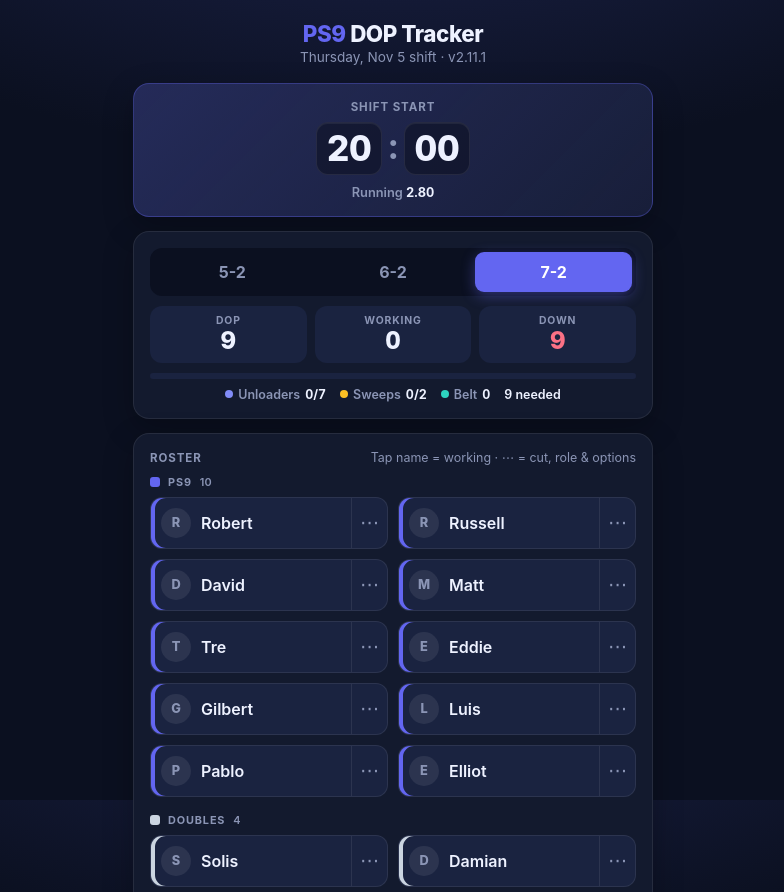
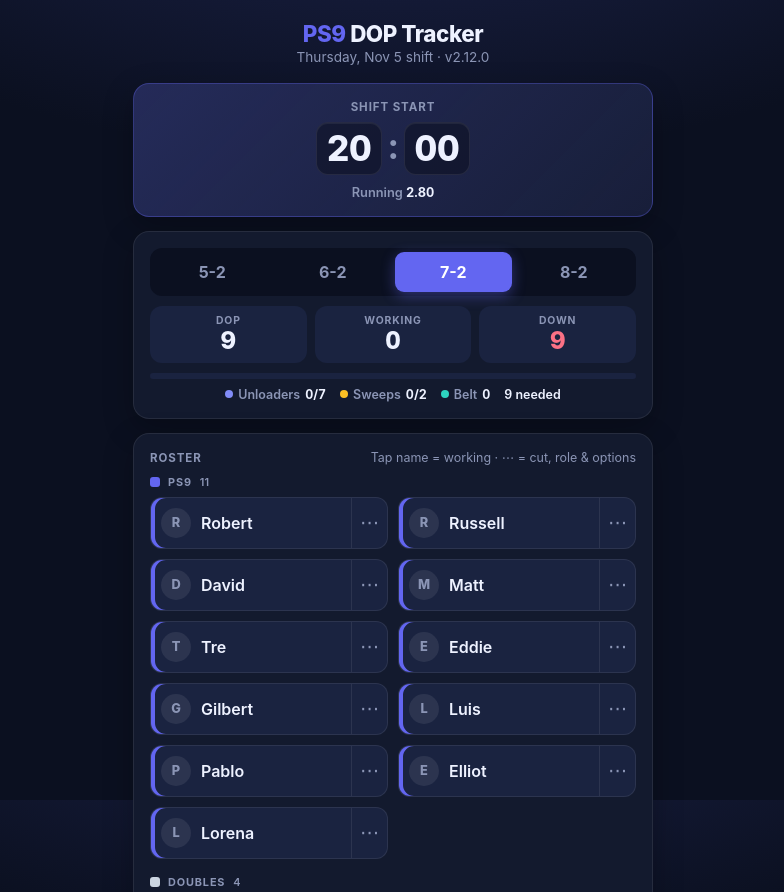
Before and after one commit to daboneman911/DOP, a plain HTML site: page index.html in a window 1280 px wide. Shown: the top 892 px of the page, without its empty margins (247-1031 px from the left). Drawn offline with Linux system fonts and the light colour scheme.

Commit message:
Add the 8-2 DOP and Lorena to the PS9 roster
The plan picker gets a fourth button for 8-2 (8 unloaders + 2 sweeps = 10).
Lorena joins the end of the regular PS9 list. Version 2.12.0.

Co-Authored-By: Claude Opus 5.5 <noreply@anthropic.com>

```diff
--- a/index.html
+++ b/index.html
@@ -95,7 +95,7 @@
     .role-dot.belt { background: var(--role-belt); }
 
     /* Plan selector */
-    .segmented { display: grid; grid-template-columns: repeat(3, 1fr); background: var(--bg); border-radius: 12px; padding: 4px; gap: 4px; }
+    .segmented { display: grid; grid-template-columns: repeat(4, 1fr); background: var(--bg); border-radius: 12px; padding: 4px; gap: 4px; }
     .segmented button {
       border: 0; background: transparent; padding: 10px; border-radius: 9px; font-weight: 700;
       color: var(--muted); cursor: pointer; transition: background .15s, color .15s;
@@ -367,9 +367,9 @@
 
 <script>
   // Bump on every change that ships, so the version on screen shows which build is loaded.
-  var VERSION = "2.11.1";
+  var VERSION = "2.12.0";
   // Regular PS9 staff in seniority order, then doubles. Both stay on the roster every shift.
-  var REGULARS = ["Robert", "Russell", "David", "Matt", "Tre", "Eddie", "Gilbert", "Luis", "Pablo", "Elliot"];
+  var REGULARS = ["Robert", "Russell", "David", "Matt", "Tre", "Eddie", "Gilbert", "Luis", "Pablo", "Elliot", "Lorena"];
   var DOUBLES = ["Solis", "Damian", "Johnny", "Albert"];
   var STAFF = REGULARS.concat(DOUBLES);
   // A plan is written unloaders-sweeps, so 7-2 requires 7 + 2 = 9 people on the floor.
@@ -377,7 +377,8 @@
   var PLANS = {
     "5-2": { unloaders: 5, sweeps: 2 },
     "6-2": { unloaders: 6, sweeps: 2 },
-    "7-2": { unloaders: 7, sweeps: 2 }
+    "7-2": { unloaders: 7, sweeps: 2 },
+    "8-2": { unloaders: 8, sweeps: 2 }
   };
   var ROLES = [
     { key: "unloader", one: "Unloader" },
```
